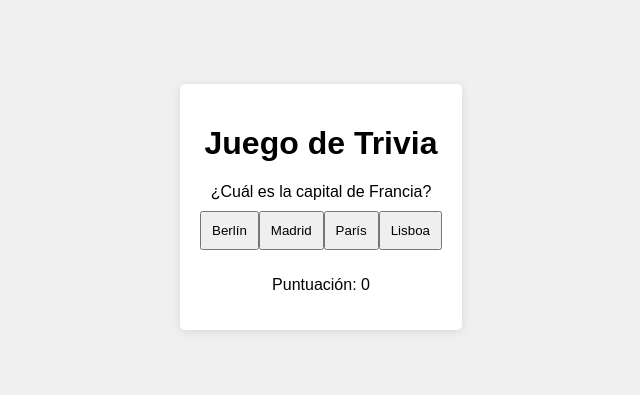
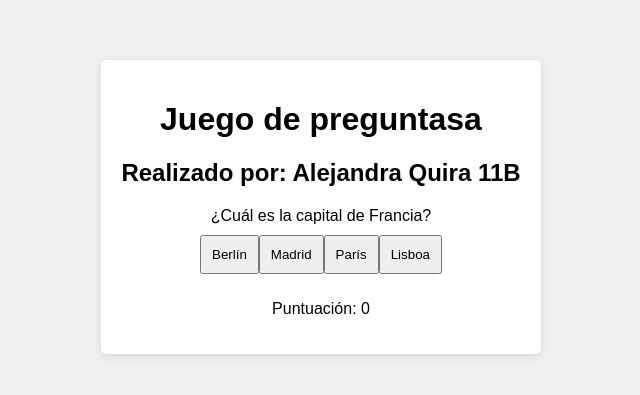
Before and after one commit to alejandraquira/juego-de-preguntas, a plain HTML site: page index.html in a window 1280 px wide. Shown: the part 201-596 px from the top of the page, without its empty margins (319-959 px from the left). Drawn offline with Linux system fonts and the light colour scheme.

Commit message:
Update index.html

```diff
--- a/index.html
+++ b/index.html
@@ -8,7 +8,8 @@
 </head>
 <body>
     <div class="trivia-game">
-        <h1>Juego de Trivia</h1>
+        <h1>Juego de preguntasa</h1>
+        <h2>Realizado por: Alejandra Quira 11B</h2>
         <div id="question"></div>
         <div id="options"></div>
         <button id="nextButton" onclick="nextQuestion()" style="display: none;">Siguiente</button>
```
